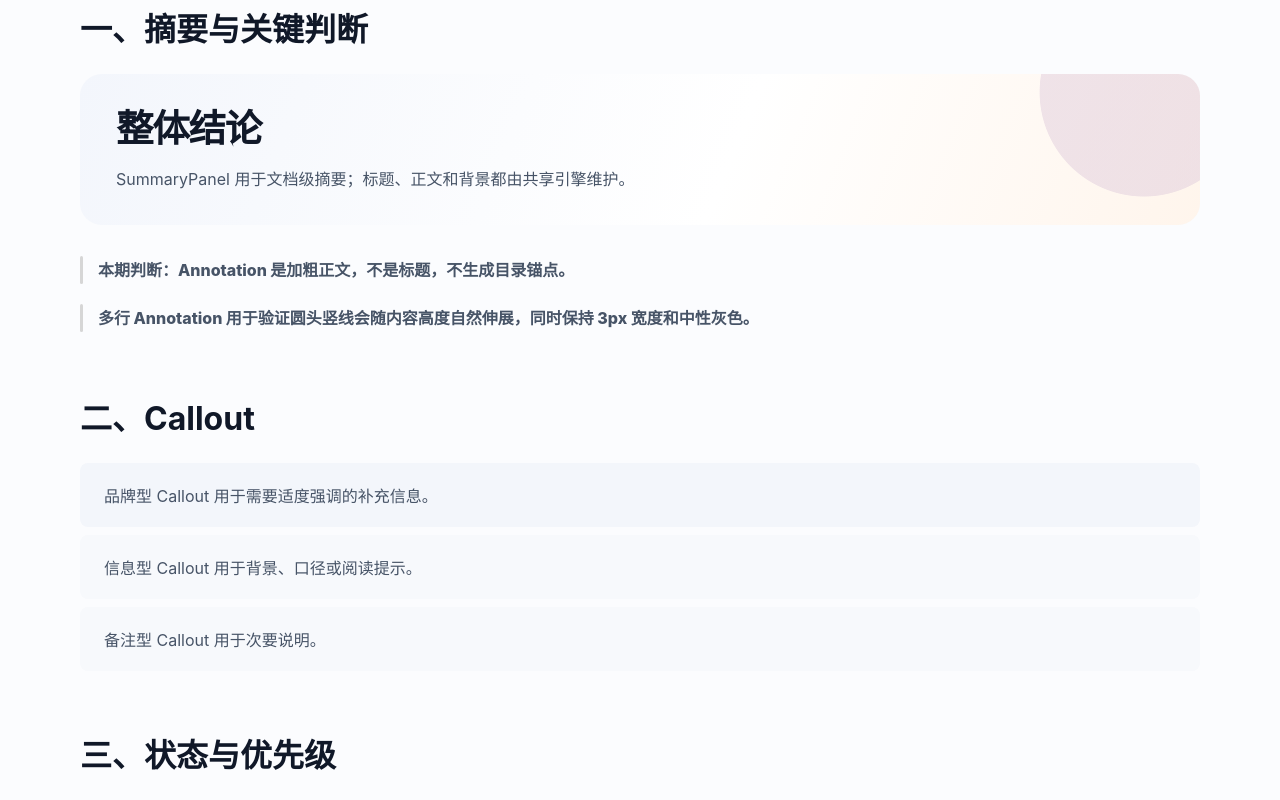
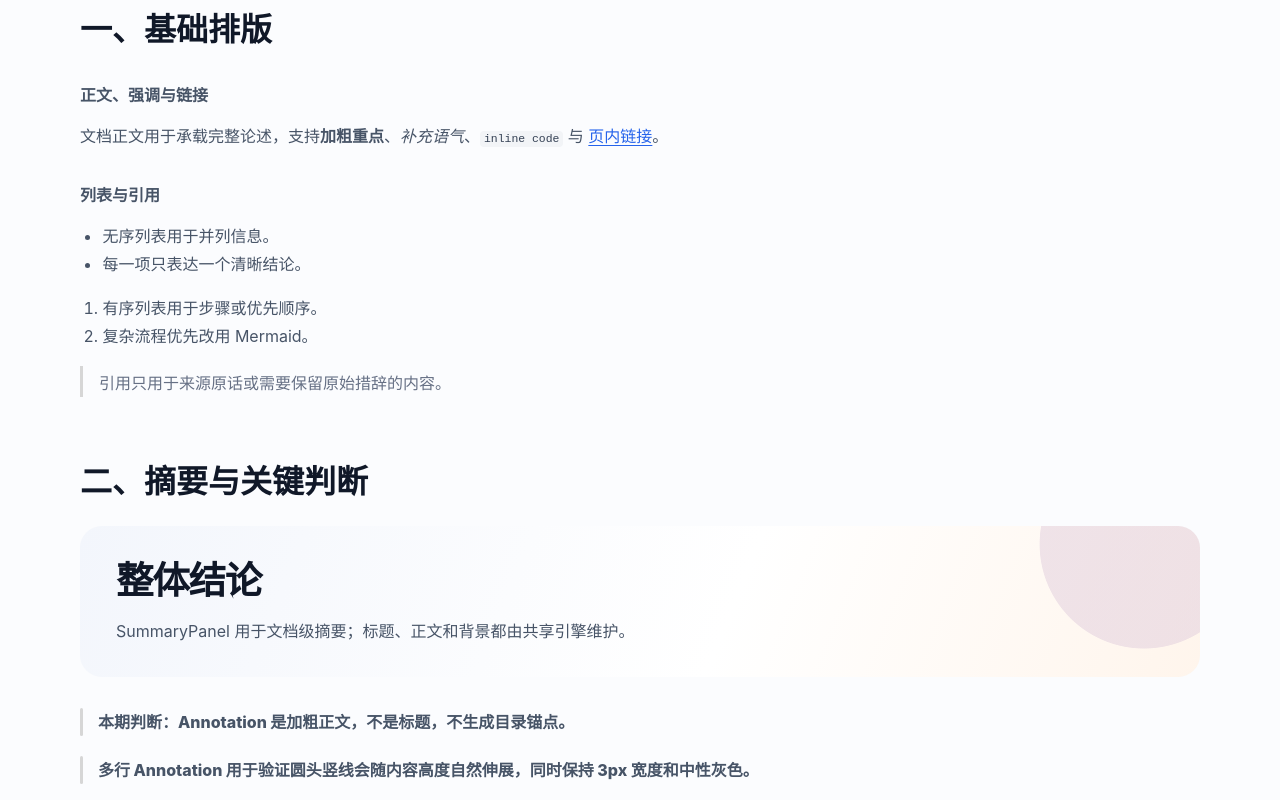
Before and after one commit to ooAKLoo/docs-engine, a React (Vite) app in the folder showcase/: page / in a window 1280 px wide. Shown: the part 340-1140 px from the top of the page. Built offline with nearby package versions, Linux system fonts and the light colour scheme.

Commit message:
docs: complete the style gallery

```diff
--- a/showcase/src/Gallery.tsx
+++ b/showcase/src/Gallery.tsx
@@ -40,6 +40,7 @@ export function Gallery() {
       </header>
 
       <nav className="showcase-nav" aria-label="样式目录">
+        <a href="#typography">基础排版</a>
         <a href="#summary">摘要与判断</a>
         <a href="#callout">Callout</a>
         <a href="#badge">状态与优先级</a>
@@ -50,8 +51,27 @@ export function Gallery() {
       </nav>
 
       <main>
+        <section className="showcase-section" id="typography">
+          <h2>一、基础排版</h2>
+          <h3>正文、强调与链接</h3>
+          <p>
+            文档正文用于承载完整论述，支持<strong>加粗重点</strong>、<em>补充语气</em>、
+            <code>inline code</code> 与 <a href="#table">页内链接</a>。
+          </p>
+          <h3>列表与引用</h3>
+          <ul>
+            <li>无序列表用于并列信息。</li>
+            <li>每一项只表达一个清晰结论。</li>
+          </ul>
+          <ol>
+            <li>有序列表用于步骤或优先顺序。</li>
+            <li>复杂流程优先改用 Mermaid。</li>
+          </ol>
+          <blockquote>引用只用于来源原话或需要保留原始措辞的内容。</blockquote>
+        </section>
+
         <section className="showcase-section" id="summary">
-          <h2>一、摘要与关键判断</h2>
+          <h2>二、摘要与关键判断</h2>
           <SummaryPanel>
             <h2>整体结论</h2>
             <p>SummaryPanel 用于文档级摘要；标题、正文和背景都由共享引擎维护。</p>
@@ -63,14 +83,14 @@ export function Gallery() {
         </section>
 
         <section className="showcase-section" id="callout">
-          <h2>二、Callout</h2>
+          <h2>三、Callout</h2>
           <Callout variant="brand">品牌型 Callout 用于需要适度强调的补充信息。</Callout>
           <Callout variant="info">信息型 Callout 用于背景、口径或阅读提示。</Callout>
           <Callout variant="note">备注型 Callout 用于次要说明。</Callout>
         </section>
 
         <section className="showcase-section" id="badge">
-          <h2>三、状态与优先级</h2>
+          <h2>四、状态与优先级</h2>
           <p>状态与优先级是 Table 中的独立属性，统一采用低饱和、无边框语义标签。</p>
           <Table>
             <thead>
@@ -94,7 +114,7 @@ export function Gallery() {
         </section>
 
         <section className="showcase-section" id="table">
-          <h2>四、Table</h2>
+          <h2>五、Table</h2>
           <p>所有 Table 统一透明背景、无外框、无纵线、无阴影，只保留横向分隔线。</p>
           <Table>
             <thead>
@@ -121,7 +141,7 @@ export function Gallery() {
         </section>
 
         <section className="showcase-section" id="transition">
-          <h2>五、转换关系</h2>
+          <h2>六、转换关系</h2>
           <Transition>
             <TransitionCard>
               <TransitionLabel>原方案 · 竞争拥挤</TransitionLabel>
@@ -138,7 +158,7 @@ export function Gallery() {
         </section>
 
         <section className="showcase-section" id="check-grid">
-          <h2>六、检查项网格</h2>
+          <h2>七、检查项网格</h2>
           <RiskGrid>
             <RiskItem>内容必须是可判断的风险、约束或验收条件。</RiskItem>
             <RiskItem>使用中性灰背景，不增加边框和阴影。</RiskItem>
@@ -148,10 +168,26 @@ export function Gallery() {
         </section>
 
         <section className="showcase-section" id="diagram">
-          <h2>七、图表</h2>
-          <p>DiagramFrame 提供统一宽度与留白，Mermaid 使用共享主题配置。</p>
+          <h2>八、图表</h2>
+          <h3>Mermaid 流程图</h3>
+          <p>
+            Mermaid 用于工程流程、状态机和时序关系。下面的节点分别使用起点、处理、判断、存储和终点语义形状，颜色只编码节点角色。
+          </p>
           <DiagramFrame>
             <MermaidExample />
+          </DiagramFrame>
+          <p>
+            这张图的重点是展示共享 Mermaid 主题、语义形状、圆角连线、低饱和节点与反馈回路；节点文案保持简短，详细判断仍写在正文中。
+          </p>
+          <h3>DiagramFrame 图片容器</h3>
+          <p>
+            DiagramFrame 用于响应式展示独立 SVG 或 PNG 图表。画布占正文宽度 100%，内部内容随容器等比缩放。
+          </p>
+          <DiagramFrame>
+            <img
+              src="/assets/market-validation-path.svg"
+              alt="市场验证路径图，用于检查独立 SVG 在 DiagramFrame 中的响应式显示"
+            />
           </DiagramFrame>
         </section>
       </main>
--- a/showcase/src/gallery.css
+++ b/showcase/src/gallery.css
@@ -96,6 +96,34 @@ body {
   line-height: 1.75;
 }
 
+.showcase-section > :is(ul, ol) {
+  max-width: 820px;
+  color: #475467;
+  line-height: 1.75;
+  padding-left: 1.4rem;
+}
+
+.showcase-section > blockquote {
+  max-width: 820px;
+  margin: 1rem 0;
+  padding: 0.2rem 0 0.2rem 1rem;
+  border-left: 3px solid #d6d6d6;
+  color: #667085;
+}
+
+.showcase-section a {
+  color: #2563eb;
+  text-underline-offset: 0.18em;
+}
+
+.showcase-section code {
+  border-radius: 4px;
+  background: #f2f4f7;
+  color: #344054;
+  font-size: 0.88em;
+  padding: 0.12em 0.34em;
+}
+
 .showcase-mermaid {
   min-height: 280px;
   display: grid;
```
Also changed, not shown: showcase/public/assets/market-validation-path.svg (added).
